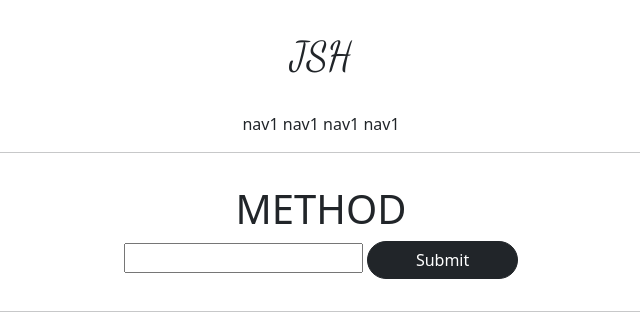
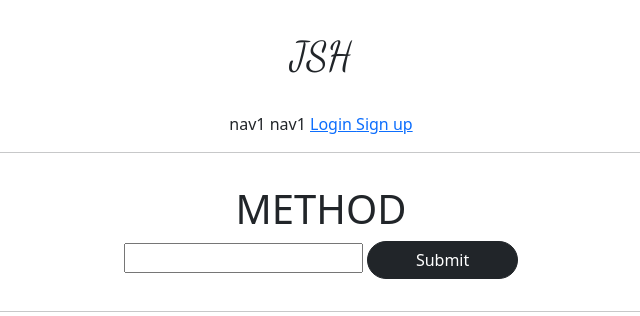
Before and after one commit to SeongHun123/JSH_01, a Django app: page /accounts/hello_world/ in a window 1280 px wide. Shown: the top 316 px of the page, without its empty margins (319-959 px from the left). Run offline with Django 3.2, Linux system fonts and the light colour scheme; parts of the project's set-up code (start-up, migrations or seed data) failed here and were passed over.

Commit message:
7-014 commit3

```diff
--- a/gis_1/settings.py
+++ b/gis_1/settings.py
@@ -121,7 +121,7 @@ AUTH_PASSWORD_VALIDATORS = [
 # Internationalization
 # https://docs.djangoproject.com/en/3.2/topics/i18n/
 
-LANGUAGE_CODE = 'en-us'
+LANGUAGE_CODE = 'ko-kr'
 
 TIME_ZONE = 'UTC'
 
--- a/templates/header.html
+++ b/templates/header.html
@@ -5,7 +5,25 @@
     <div class="pragmatic_header_button:  2rem">
         <span>nav1</span>
         <span>nav1</span>
-        <span>nav1</span>
-        <span>nav1</span>
+        {%  if not user.is_authenticated %}
+        <span>
+            <a href="{% url 'accountapp:login' %}">
+               Login
+            </a>
+
+        </span>
+        <span>
+            <a href="{% url 'accountapp:create' %}">
+                Sign up
+            </a>
+        </span>
+        {% else %}
+        <span>
+            <a href="{% url 'accountapp:logout' %}">
+               Logout
+            </a>
+
+        </span>
+        {% endif %}
     </div>
 </div>
```
